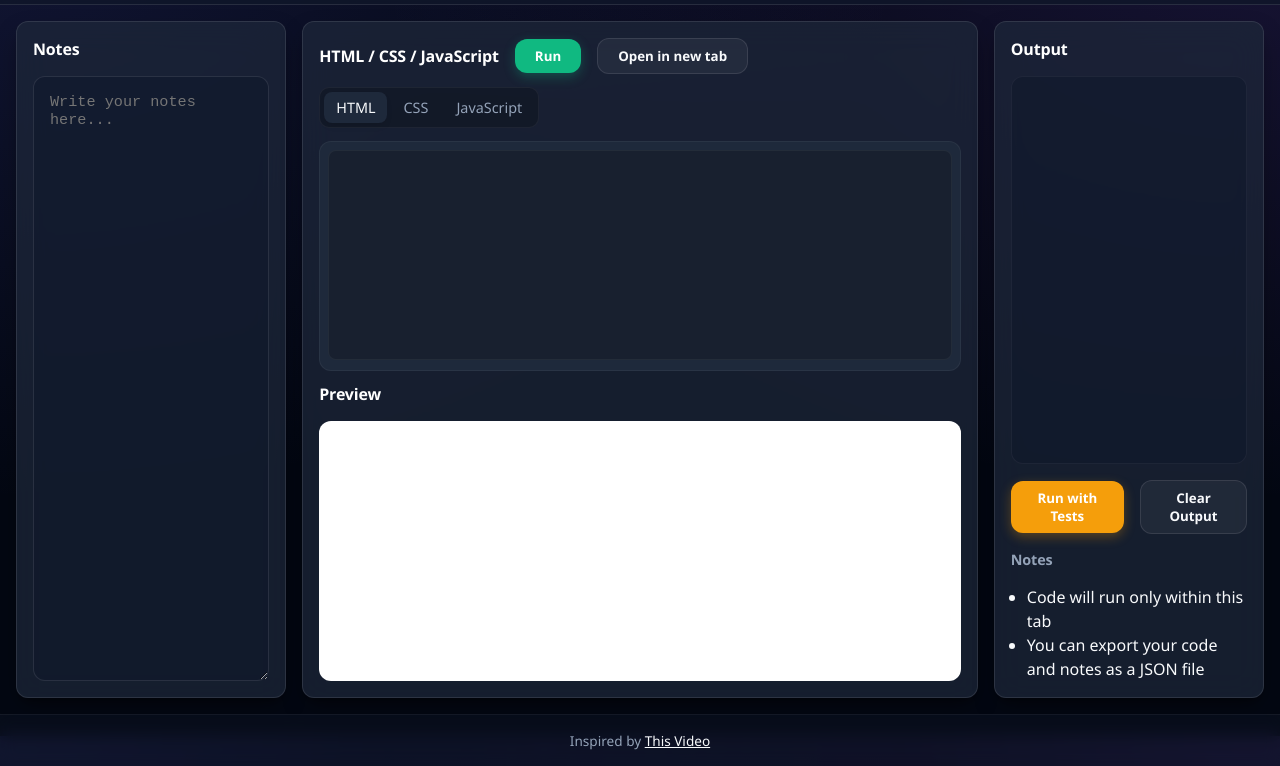
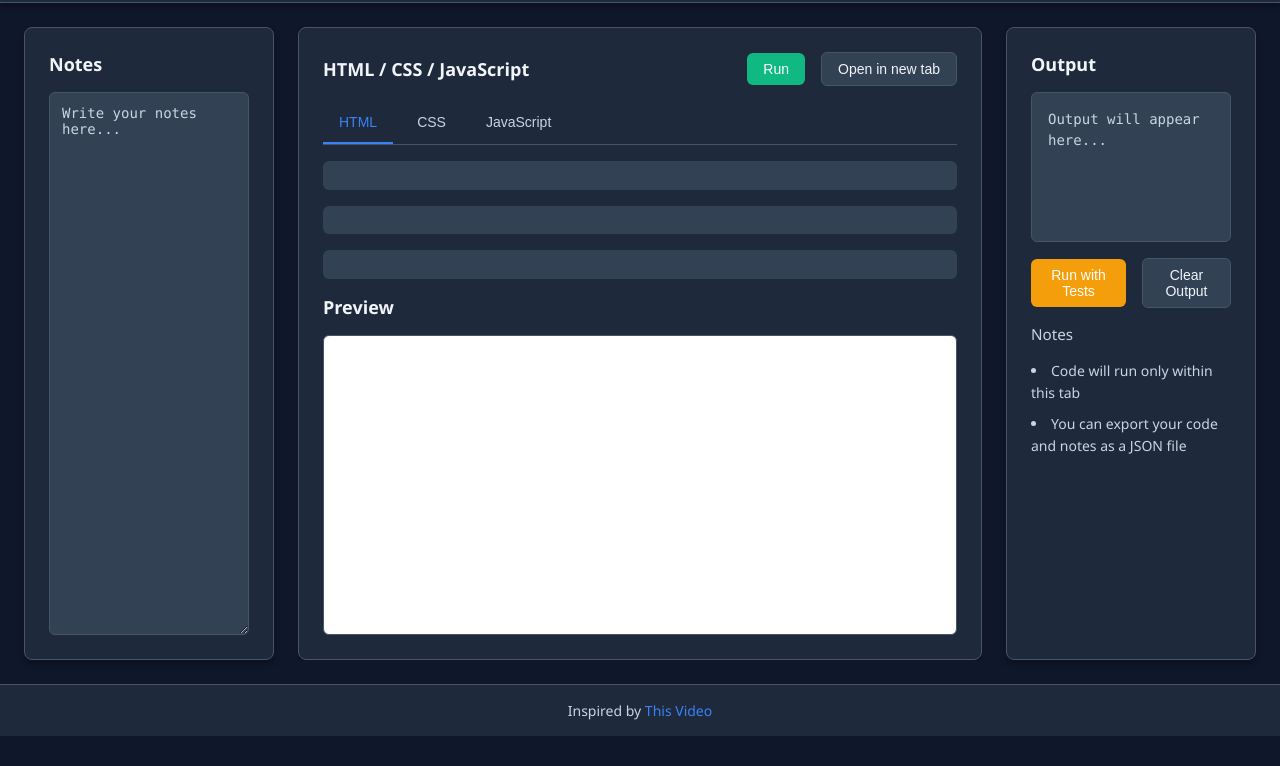
Before and after one commit to junaid-h0ssain/web-code-editor, a website built with Vite: page index.html in a window 1280 px wide. Shown: the part 64-830 px from the top of the page. After the commit the page ends 800 px from the top, so only its background shows below. Built offline with nearby package versions, Linux system fonts and the light colour scheme.

Commit message:
style changes with haiku 4.5

```diff
--- a/src/style.css
+++ b/src/style.css
@@ -1,328 +1,411 @@
-
-
-:root{
-    --bg: #030712;
-    --body-bg: #030712;
-    --panel: #0f172a;
-    --panel-2: #1e293b;
-    --muted: #94a3b8;
-    --txt: #f8fafc;
-    --brand: #818cf8;
-    --brand-2: #a78bfa;
-    --ok: #10b981;
-    --warn: #f59e0b;
-    --err: #ef4444;
-    --radius: 12px;
-    --gap: 16px;
-    --shadow: 0 10px 25px -5px rgba(0, 0, 0, 0.4), 0 8px 10px -6px rgba(0, 0, 0, 0.4);
+* {
+  margin: 0;
+  padding: 0;
+  box-sizing: border-box;
 }
 
-@import url('https://fonts.googleapis.com/css2?family=Space+Grotesk:wght@400;600;700&family=JetBrains+Mono:wght@400;600&display=swap');
-
-*{
-    box-sizing:border-box;
-    margin:0;
-    padding:0;
-    font-family:'Space Grotesk', 'Segoe UI', Tahoma, sans-serif;
-    color:var(--txt);
+:root {
+  --primary-color: #3b82f6;
+  --primary-dark: #1e40af;
+  --success-color: #10b981;
+  --warning-color: #f59e0b;
+  --danger-color: #ef4444;
+  --bg-primary: #0f172a;
+  --bg-secondary: #1e293b;
+  --bg-tertiary: #334155;
+  --text-primary: #f1f5f9;
+  --text-secondary: #cbd5e1;
+  --border-color: #475569;
+  --shadow: 0 4px 6px rgba(0, 0, 0, 0.3);
 }
 
-html, body{
-    height: 100%;
-    background-color: var(--body-bg);
-    background-image:
-        radial-gradient(at 0% 0%, rgba(99, 102, 241, 0.15) 0px, transparent 50%),
-        radial-gradient(at 100% 0%, rgba(139, 92, 246, 0.15) 0px, transparent 50%);
+body {
+  font-family: 'Segoe UI', Tahoma, Geneva, Verdana, sans-serif;
+  background-color: var(--bg-primary);
+  color: var(--text-primary);
+  display: flex;
+  flex-direction: column;
+  height: 100vh;
+  overflow: hidden;
 }
 
-body{
-    display: flex;
-    flex-direction: column;
-    min-height: 100vh;
+/* Layout Classes */
+.container {
+  display: flex;
+  gap: 1rem;
+  align-items: center;
 }
 
-header{
-    background: rgba(15, 23, 42, 0.8);
-    backdrop-filter: blur(12px);
-    padding: var(--gap) calc(var(--gap) * 1.5);
-    border-bottom: 1px solid rgba(255, 255, 255, 0.1);
-    position: sticky;
-    top: 0;
-    z-index: 10;
+.row {
+  display: flex;
+  gap: 1rem;
+  align-items: center;
 }
 
-.container{
-    display:flex;
-    justify-content:space-between;
-    align-items:center;
-    gap:var(--gap);
+.stack {
+  display: flex;
+  flex-direction: column;
+  gap: 1rem;
 }
 
-.row{
-    display:flex;
-    align-items:center;
-    gap:var(--gap);
+/* Header */
+header {
+  background-color: var(--bg-secondary);
+  border-bottom: 1px solid var(--border-color);
+  padding: 1rem;
+  box-shadow: var(--shadow);
+  flex-shrink: 0;
 }
 
-main{
-    flex: 1;
-    display: grid;
-    grid-template-columns: minmax(250px, 1fr) 2.5fr minmax(250px, 1fr);
-    gap: var(--gap);
-    padding: var(--gap);
-    max-width: 1800px;
-    margin: 0 auto;
-    width: 100%;
+header .container {
+  justify-content: space-between;
+  max-width: 100%;
 }
 
-.stack{
-    display:flex;
-    flex-direction:column;
-    gap:var(--gap);
+.brand {
+  display: flex;
+  align-items: center;
+  gap: 0.75rem;
 }
 
-.panel{
-    background: rgba(30, 41, 59, 0.7);
-    backdrop-filter: blur(16px);
-    border: 1px solid rgba(255, 255, 255, 0.1);
-    box-shadow: var(--shadow);
+.logo {
+  width: 32px;
+  height: 32px;
+  background: linear-gradient(135deg, var(--primary-color), #8b5cf6);
+  border-radius: 6px;
 }
 
-.card{
-    padding: var(--gap);
-    border-radius: var(--radius);
+.title {
+  font-size: 1.25rem;
+  font-weight: 600;
 }
 
-h2, h3{
-    font-weight: 600;
-    letter-spacing: -0.01em;
+/* Main Layout */
+main {
+  display: flex;
+  gap: 1.5rem;
+  flex: 1;
+  overflow: hidden;
+  padding: 1.5rem;
 }
 
-h2{ font-size: 1rem; color: #fff; }
-h3{ font-size: 0.9rem; color: var(--muted); }
-
-.brand{
-    display: flex;
-    align-items: center;
-    gap: 12px;
+/* Cards and Panels */
+.card {
+  background-color: var(--bg-secondary);
+  border: 1px solid var(--border-color);
+  border-radius: 8px;
+  padding: 1.5rem;
+  box-shadow: var(--shadow);
 }
 
-.brand .logo{
-    inline-size: 32px;
-    block-size: 32px;
-    border-radius: 6px;
-    background: url("/public/logo.svg") center / contain no-repeat,
-                linear-gradient(135deg, var(--brand), var(--brand-2));
-    box-shadow: 0 0 0 1px rgba(255, 255, 255, 0.1);
+.panel {
+  display: flex;
+  flex-direction: column;
+  gap: 1rem;
 }
 
-.title{
-    font-size: 1.25rem;
-    background: linear-gradient(to right, #fff, #94a3b8);
-    -webkit-background-clip: text;
-    -webkit-text-fill-color: transparent;
+aside {
+  width: 250px;
+  flex-shrink: 0;
+  overflow-y: auto;
 }
 
-.btn{
-    background: linear-gradient(135deg, var(--brand), var(--brand-2));
-    border: none;
-    padding: 8px 20px;
-    border-radius: var(--radius);
-    cursor: pointer;
-    font-weight: 600;
-    transition: all 0.2s cubic-bezier(0.4, 0, 0.2, 1);
-    box-shadow: 0 4px 6px -1px rgba(0, 0, 0, 0.1), 0 2px 4px -1px rgba(0, 0, 0, 0.06);
-    color: #fff;
+#web-only {
+  flex: 1;
+  overflow: hidden;
 }
 
-.btn:hover{
-    transform: translateY(-1px);
-    box-shadow: 0 10px 15px -3px rgba(129, 140, 248, 0.4);
-    filter: brightness(1.1);
+/* Headings */
+h2 {
+  font-size: 1.125rem;
+  font-weight: 600;
+  color: var(--text-primary);
 }
 
-.btn:active{
-    transform: translateY(0);
+h3 {
+  font-size: 0.95rem;
+  font-weight: 500;
+  color: var(--text-secondary);
 }
 
-.btn.secondary{
-    background: rgba(255, 255, 255, 0.05);
-    border: 1px solid rgba(255, 255, 255, 0.1);
-    box-shadow: none;
-    color: var(--txt);
+/* Buttons */
+.btn {
+  padding: 0.5rem 1rem;
+  border: none;
+  border-radius: 6px;
+  font-size: 0.875rem;
+  font-weight: 500;
+  cursor: pointer;
+  transition: all 0.2s ease;
+  display: flex;
+  align-items: center;
+  gap: 0.5rem;
 }
 
-.btn.secondary:hover{
-    background: rgba(255, 255, 255, 0.1);
-    border-color: rgba(255, 255, 255, 0.2);
+.btn:hover {
+  transform: translateY(-2px);
+  box-shadow: 0 6px 12px rgba(0, 0, 0, 0.4);
 }
 
-.btn.ok{
-    background: var(--ok);
-    box-shadow: 0 4px 12px rgba(16, 185, 129, 0.3);
+.btn:active {
+  transform: translateY(0);
 }
 
-.btn.warn{
-    background: var(--warn);
-    box-shadow: 0 4px 12px rgba(245, 158, 11, 0.3);
+.btn.secondary {
+  background-color: var(--bg-tertiary);
+  color: var(--text-primary);
+  border: 1px solid var(--border-color);
 }
 
-textarea{
-    flex: 1;
-    background: rgba(15, 23, 42, 0.5);
-    border: 1px solid rgba(255, 255, 255, 0.1);
-    border-radius: var(--radius);
-    padding: var(--gap);
-    font-family: 'JetBrains Mono', monospace;
-    font-size: 0.95rem;
-    color: var(--txt);
-    resize: vertical;
-    min-height: 200px;
-    transition: all 0.2s ease;
+.btn.secondary:hover {
+  background-color: var(--border-color);
 }
 
-textarea:focus{
-    outline: none;
-    border-color: var(--brand);
-    box-shadow: 0 0 0 2px rgba(129, 140, 248, 0.2);
+.btn.ok {
+  background-color: var(--success-color);
+  color: white;
 }
 
-.muted{color:var(--muted); line-height:1.5;}
-.muted li{margin-left:16px;}
-
-#webEditors{
-    gap:calc(var(--gap)*0.8);
+.btn.ok:hover {
+  background-color: #059669;
 }
 
-.tabs{
-    display: inline-flex;
-    gap: 4px;
-    padding: 4px;
-    background: rgba(0, 0, 0, 0.2);
-    border-radius: 10px;
-    border: 1px solid rgba(255, 255, 255, 0.05);
-    width: max-content;
+.btn.warn {
+  background-color: var(--warning-color);
+  color: white;
 }
 
-.tab{
-    background: transparent;
-    border: none;
-    color: var(--muted);
-    padding: 6px 12px;
-    border-radius: 8px;
-    cursor: pointer;
-    font-weight: 500;
-    font-size: 0.9rem;
-    transition: all 0.2s ease;
+.btn.warn:hover {
+  background-color: #d97706;
 }
 
-.tab.active{
-    background: var(--panel-2);
-    color: var(--txt);
-    box-shadow: 0 4px 6px -1px rgba(0, 0, 0, 0.1);
+/* Tabs */
+.tabs {
+  display: flex;
+  gap: 0.5rem;
+  border-bottom: 1px solid var(--border-color);
 }
 
-.tab:hover:not(.active){
-    background: rgba(255, 255, 255, 0.05);
-    color: var(--txt);
+.tab {
+  padding: 0.75rem 1rem;
+  background: none;
+  border: none;
+  border-bottom: 2px solid transparent;
+  color: var(--text-secondary);
+  cursor: pointer;
+  font-size: 0.875rem;
+  transition: all 0.2s ease;
 }
 
-.tab:focus-visible{
-    outline: 2px solid var(--brand);
-    outline-offset: 2px;
+.tab:hover {
+  color: var(--text-primary);
 }
 
-.editor-wrap{
-    background: var(--panel-2);
-    border: 1px solid rgba(255, 255, 255, 0.05);
-    border-radius: var(--radius);
-    padding: 8px;
-    min-height: 230px;
-    transition: all 0.2s ease;
+.tab.active {
+  color: var(--primary-color);
+  border-bottom-color: var(--primary-color);
 }
 
-.editor-wrap:focus-within{
-    border-color: var(--brand);
-    box-shadow: 0 0 0 1px var(--brand);
+/* Editor Wrapper */
+.editor-wrap {
+  display: flex;
+  flex: 1;
+  overflow: hidden;
+  border-radius: 6px;
 }
 
-.editor{
-    width: 100%;
-    min-height: 210px;
-    background: rgba(0, 0, 0, 0.2);
-    border-radius: 8px;
-    border: 1px solid rgba(255, 255, 255, 0.05);
-    font-family: 'JetBrains Mono', monospace;
-    font-size: 0.9rem;
-    color: var(--txt);
-    padding: 12px;
+.editor {
+  flex: 1;
+  overflow: auto;
+  background-color: var(--bg-tertiary);
+  padding: 1rem;
+  font-family: 'Monaco', 'Courier New', monospace;
+  font-size: 0.875rem;
+  line-height: 1.5;
 }
 
-.preview{
-    width: 100%;
-    min-height: 260px;
-    background: #fff;
-    border-radius: var(--radius);
-    border: 1px solid rgba(255, 255, 255, 0.1);
+/* Web Editors Section */
+#webEditors {
+  display: flex;
+  flex-direction: column;
+  gap: 1rem;
+  overflow: hidden;
+  height: 100%;
 }
 
-.output{
-    flex: 1;
-    background: rgba(15, 23, 42, 0.5);
-    border: 1px solid rgba(255, 255, 255, 0.05);
-    border-radius: var(--radius);
-    padding: var(--gap);
-    font-family: 'JetBrains Mono', monospace;
-    font-size: 0.9rem;
-    color: var(--txt);
-    overflow-y: auto;
-    min-height: 180px;
+#webEditors > .row:first-child {
+  justify-content: space-between;
 }
 
-.output .line{ margin-bottom: 6px; }
-.output .line.ok{ color: var(--ok); }
-.output .line.warn{ color: var(--warn); }
-.output .line.err{ color: var(--err); }
-.output .line .prefix{ font-weight: 600; margin-right: 8px; opacity: 0.7; }
-
-.footer{
-    text-align: center;
-    padding: var(--gap);
-    font-size: 0.85rem;
-    color: var(--muted);
-    border-top: 1px solid rgba(255, 255, 255, 0.05);
-    background: rgba(15, 23, 42, 0.4);
-    backdrop-filter: blur(8px);
+/* Preview */
+.preview {
+  width: 100%;
+  height: 300px;
+  border: 1px solid var(--border-color);
+  border-radius: 6px;
+  background-color: white;
+  flex-shrink: 0;
 }
 
-::-webkit-scrollbar{ width: 8px; height: 8px; }
-::-webkit-scrollbar-track{ background: transparent; }
-::-webkit-scrollbar-thumb{ background: rgba(255, 255, 255, 0.1); border-radius: 10px; }
-::-webkit-scrollbar-thumb:hover{ background: rgba(255, 255, 255, 0.2); }
-
-@media (max-width: 1200px){
-    main{
-        grid-template-columns: 1fr;
-    }
-    aside:first-of-type { order: 2; }
-    section { order: 1; }
-    aside:last-of-type { order: 3; }
+/* Textarea */
+textarea.text {
+  width: 100%;
+  padding: 0.75rem;
+  background-color: var(--bg-tertiary);
+  color: var(--text-primary);
+  border: 1px solid var(--border-color);
+  border-radius: 6px;
+  font-family: 'Monaco', 'Courier New', monospace;
+  font-size: 0.875rem;
+  resize: vertical;
+  flex: 1;
+  overflow-y: auto;
 }
 
-@media (max-width: 640px){
-    header .container {
-        flex-direction: column;
-        align-items: flex-start;
-        gap: 12px;
-    }
+textarea.text::placeholder {
+  color: var(--text-secondary);
+}
 
-    .tabs {
-        width: 100%;
-        display: flex;
-    }
+textarea.text:focus {
+  outline: none;
+  border-color: var(--primary-color);
+  box-shadow: 0 0 0 3px rgba(59, 130, 246, 0.1);
+}
 
-    .tab {
-        flex: 1;
-        text-align: center;
-    }
+/* Output */
+#output {
+  background-color: var(--bg-tertiary);
+  border: 1px solid var(--border-color);
+  border-radius: 6px;
+  padding: 1rem;
+  min-height: 150px;
+  max-height: 300px;
+  overflow-y: auto;
+  font-family: 'Monaco', 'Courier New', monospace;
+  font-size: 0.875rem;
+  line-height: 1.5;
 }
+
+.output:empty::before {
+  content: 'Output will appear here...';
+  color: var(--text-secondary);
+}
+
+/* Notes */
+ul.muted {
+  list-style-position: inside;
+  color: var(--text-secondary);
+  font-size: 0.875rem;
+  line-height: 1.6;
+}
+
+ul.muted li {
+  margin-bottom: 0.5rem;
+}
+
+/* Footer */
+.footer {
+  background-color: var(--bg-secondary);
+  border-top: 1px solid var(--border-color);
+  padding: 1rem;
+  text-align: center;
+  font-size: 0.875rem;
+  color: var(--text-secondary);
+  flex-shrink: 0;
+}
+
+.footer a {
+  color: var(--primary-color);
+  text-decoration: none;
+  transition: color 0.2s ease;
+}
+
+.footer a:hover {
+  color: #8b5cf6;
+  text-decoration: underline;
+}
+
+/* Scrollbar Styling */
+::-webkit-scrollbar {
+  width: 8px;
+  height: 8px;
+}
+
+::-webkit-scrollbar-track {
+  background: var(--bg-secondary);
+}
+
+::-webkit-scrollbar-thumb {
+  background: var(--border-color);
+  border-radius: 4px;
+}
+
+::-webkit-scrollbar-thumb:hover {
+  background: var(--text-secondary);
+}
+
+/* Responsive Design */
+@media (max-width: 1024px) {
+  main {
+    flex-direction: column;
+    gap: 1rem;
+  }
+
+  aside {
+    width: 100%;
+    max-height: 200px;
+  }
+
+  #web-only {
+    min-height: 500px;
+  }
+
+  .preview {
+    height: 200px;
+  }
+}
+
+@media (max-width: 640px) {
+  header .container {
+    flex-direction: column;
+    align-items: flex-start;
+  }
+
+  header .row {
+    width: 100%;
+    justify-content: flex-start;
+  }
+
+  .tabs {
+    overflow-x: auto;
+  }
+
+  .preview {
+    height: 150px;
+  }
+
+  #output {
+    max-height: 200px;
+  }
+}
+
+/* Focus States for Accessibility */
+.btn:focus,
+.tab:focus,
+textarea:focus {
+  outline: 2px solid var(--primary-color);
+  outline-offset: 2px;
+}
+
+/* Print Styles */
+@media print {
+  body {
+    background: white;
+    color: black;
+  }
+
+  header,
+  .footer {
+    display: none;
+  }
+}
```
